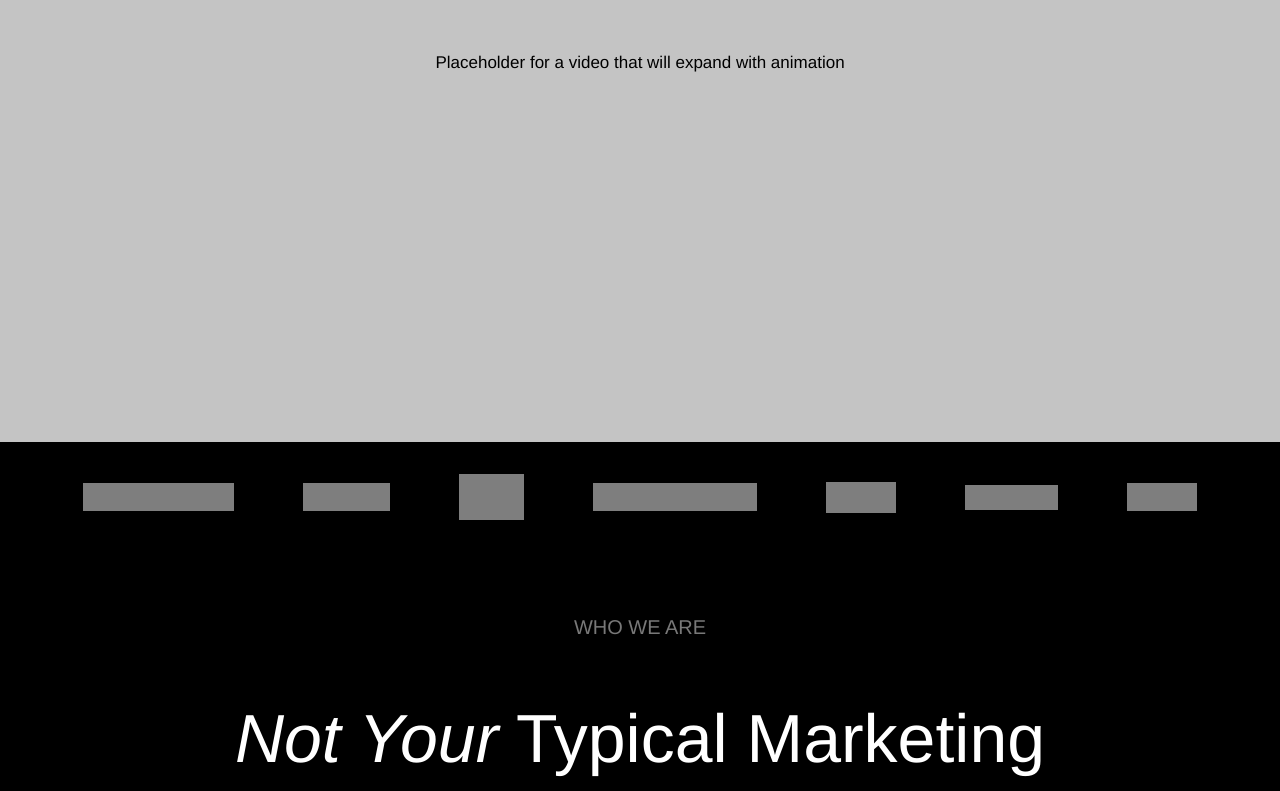
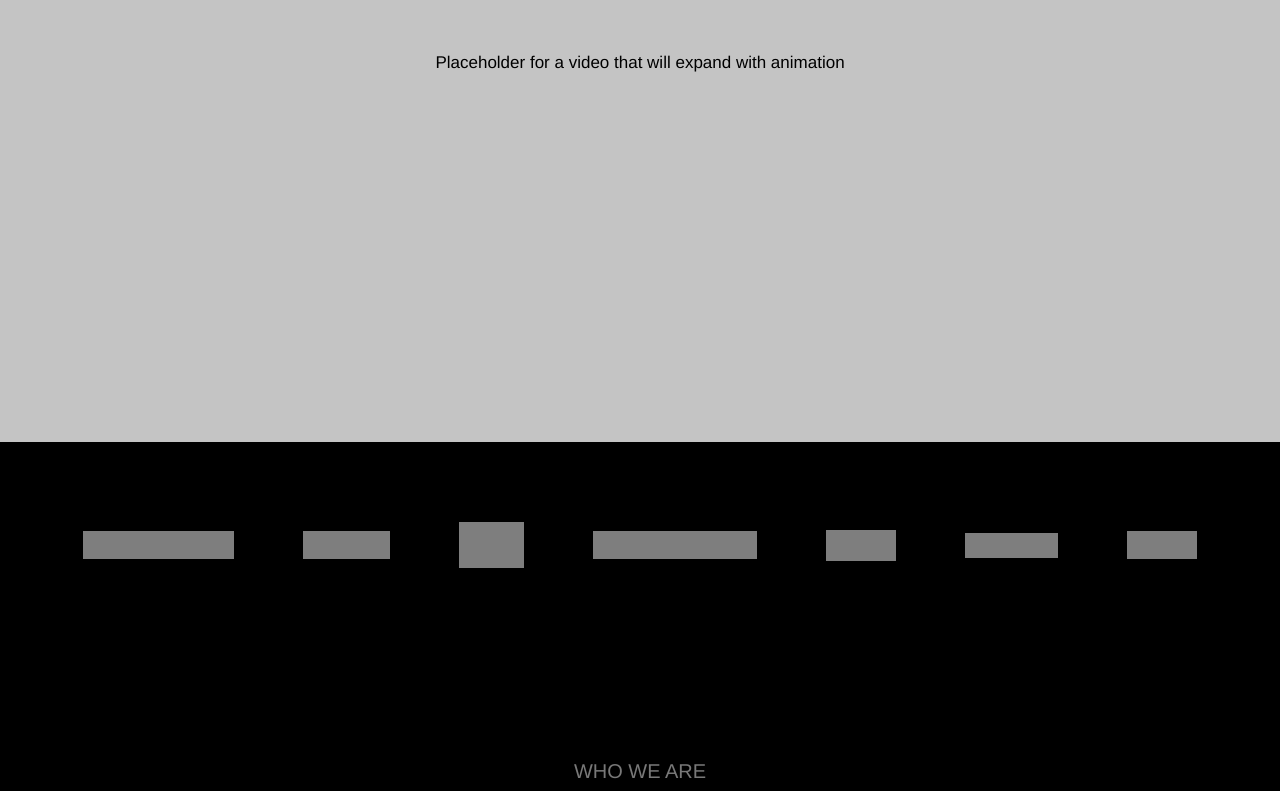
Before and after one commit to pranaygarg-1/App, a React (Vite) app: page / in a window 1280 px wide. Shown: the part 1117-1908 px from the top of the page. Built offline with nearby package versions, Linux system fonts and the light colour scheme; grey boxes are pictures that could not be loaded; a web font is replaced by a local one.

Commit message:
change 2nd Section

```diff
--- a/src/screens/BlueDuckV/BlueDuckV.jsx
+++ b/src/screens/BlueDuckV/BlueDuckV.jsx
@@ -43,7 +43,7 @@ export const BlueDuckV = () => {
     {
       src: "https://c.animaapp.com/mf9h3e3wUYtRXO/img/xpay-preto-1.png",
       alt: "Xpay preto",
-      className: "w-[70px] h-7 object-cover",
+      className: "w-[70px] h-7 object-cover bg-white",
     },
   ];
 
@@ -57,13 +57,13 @@ export const BlueDuckV = () => {
           <AboutUsSection />
         </section>
 
-        <section className="w-full h-[758px] bg-[#c4c4c4] flex items-center justify-center translate-y-[-1rem] animate-fade-in opacity-0 [--animation-delay:200ms]">
+        <section className="w-full h-[758px] bg-[#c4c4c4] flex items-center justify-center translate-y-[-1rem] animate-fade-in opacity-0 [--animation-delay:200ms] mb-12">
           <div className="[font-family:'Helvetica_Neue-Regular',Helvetica] font-normal text-black text-[17px] text-center tracking-[0] leading-[normal]">
             Placeholder for a video that will expand with animation
           </div>
         </section>
 
-        <section className="w-full flex justify-center py-8 translate-y-[-1rem] animate-fade-in opacity-0 [--animation-delay:400ms]">
+        <section className="w-full flex justify-center py-8 translate-y-[-1rem] animate-fade-in opacity-0 [--animation-delay:400ms] mb-24">
           <div className="flex items-center gap-[69px] opacity-80">
             {logoData.map((logo, index) => (
               <img
```
